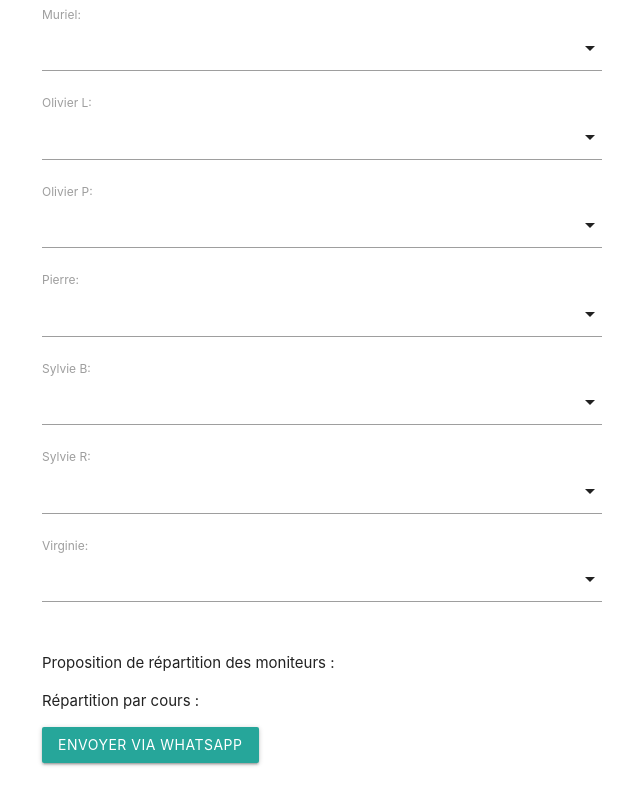
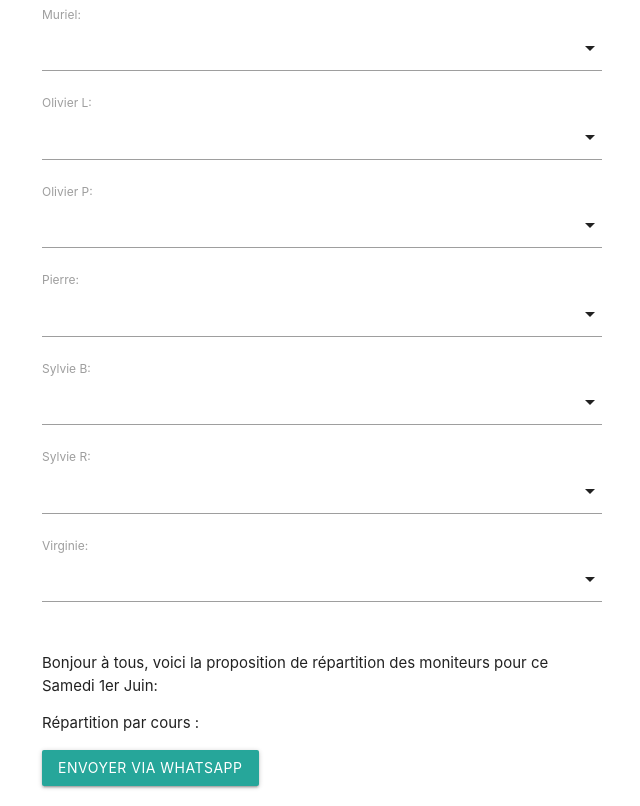
Before and after one commit to pingtimeout/pingtimeout.github.io, a plain HTML site: page cecr/index.html in a window 1280 px wide. Shown: the part 811-1617 px from the top of the page, without its empty margins (318-958 px from the left). Before the commit the page ends 1594 px from the top, so only its background shows below. Drawn offline with nearby package versions, Linux system fonts and the light colour scheme.

Commit message:
Update prefix with nicer message

```diff
--- a/cecr/index.html
+++ b/cecr/index.html
@@ -64,7 +64,7 @@
         <a href="javascript:void(0);" onclick="resetPage()" id="reset-button" class="btn waves-effect waves-light">Réinitialiser</a>
         <div id="trainer-activity-form"></div>
         <div id="summary">
-            <p id="trainers-prefix">Proposition de répartition des moniteurs :</p>
+            <p id="trainers-prefix">Bonjour à tous, voici la proposition de répartition des moniteurs pour cette semaine:</p>
             <ul id="trainers-summary"></ul>
             <p id="activities-prefix">Répartition par cours :</p>
             <ul id="activities-summary"></ul>
--- a/cecr/scripts.js
+++ b/cecr/scripts.js
@@ -119,6 +119,40 @@ function encodeTrainerActivities() {
     return bigintToBase62(fullBitmask); // Convert to Base62
 }
 
+function updatePrefix() {
+  // Create a new date object for today
+  const today = new Date();
+
+  // Calculate the day of the week; 0 (Sunday) to 6 (Saturday)
+  const dayOfWeek = today.getDay();
+
+  // Calculate how many days to add to get the next Saturday
+  // If today is Saturday, get the next Saturday (i.e., add 7 days)
+  const daysUntilSaturday = (dayOfWeek === 6) ? 7 : (6 - dayOfWeek);
+
+  // Create a new Date object for the upcoming Saturday
+  const nextSaturday = new Date(today);
+  nextSaturday.setDate(today.getDate() + daysUntilSaturday);
+
+  // Format the date to "day month" in French
+  const formattedDate = nextSaturday.toLocaleDateString('fr-FR', {
+    day: 'numeric',
+    month: 'long'
+  });
+
+  // Ensure the first letter of the month is capitalized
+  let formattedDateParts = formattedDate.split(' ');
+  formattedDateParts[1] = formattedDateParts[1].charAt(0).toUpperCase() + formattedDateParts[1].slice(1);
+
+  // Check if the day part is "1", replace it with "1er"
+  if (formattedDateParts[0] === "1") {
+    formattedDateParts[0] = "1er";
+  }
+
+  const prefix = document.getElementById('trainers-prefix');
+  prefix.innerText = `Bonjour à tous, voici la proposition de répartition des moniteurs pour ce Samedi ${formattedDateParts.join(' ')}:`;
+}
+
 function updateRecap() {
     const trainerSummaryList = document.getElementById('trainers-summary');
     trainerSummaryList.innerHTML = '';
@@ -192,6 +226,7 @@ function decodeAndInitializeDropdowns() {
 
 document.addEventListener('DOMContentLoaded', function() {
     M.FormSelect.init(document.querySelectorAll('select'));
+    updatePrefix();
     initTrainerActivityForm();
     initWhatsAppShareAction();
     decodeAndInitializeDropdowns();
```
